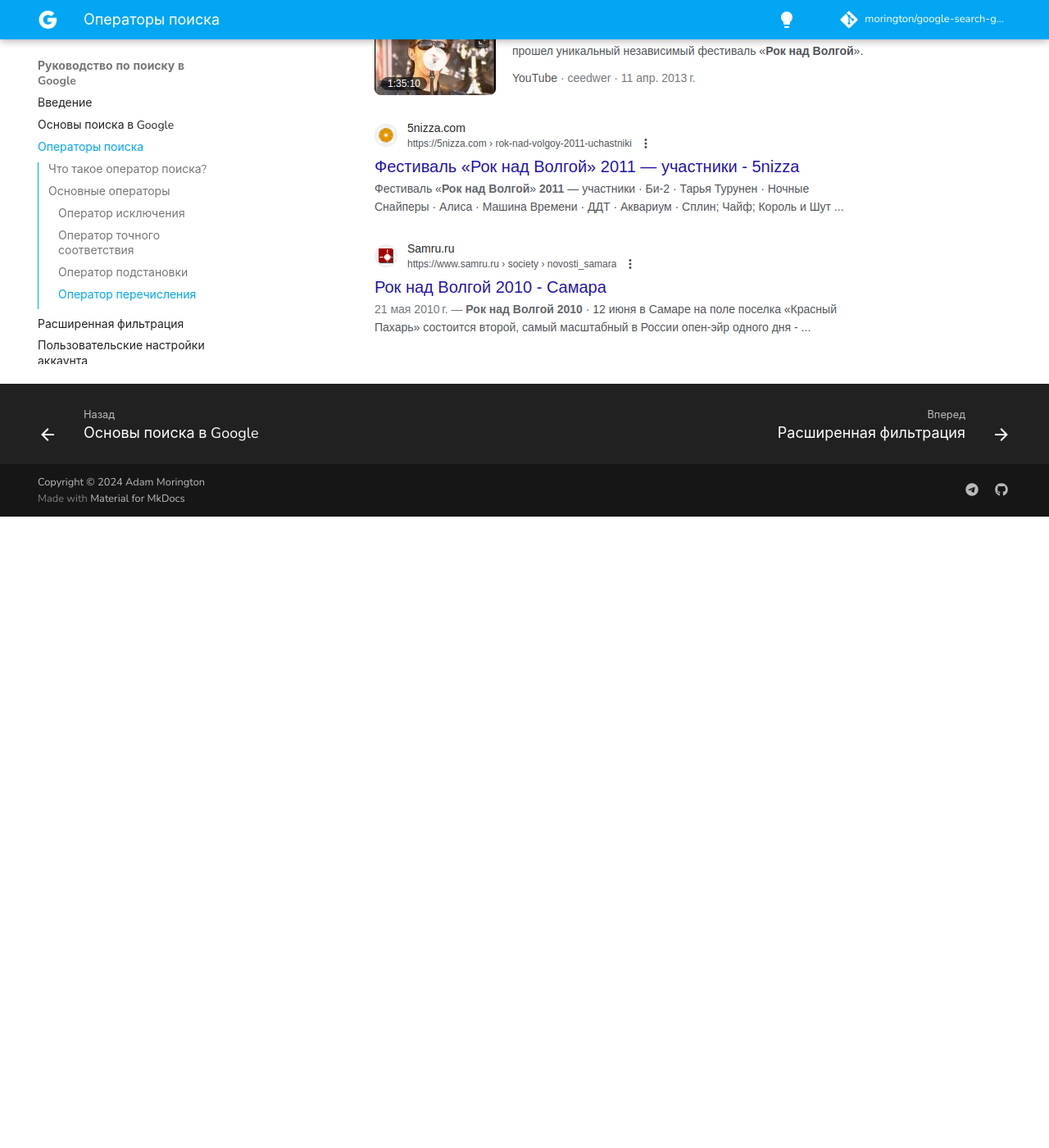
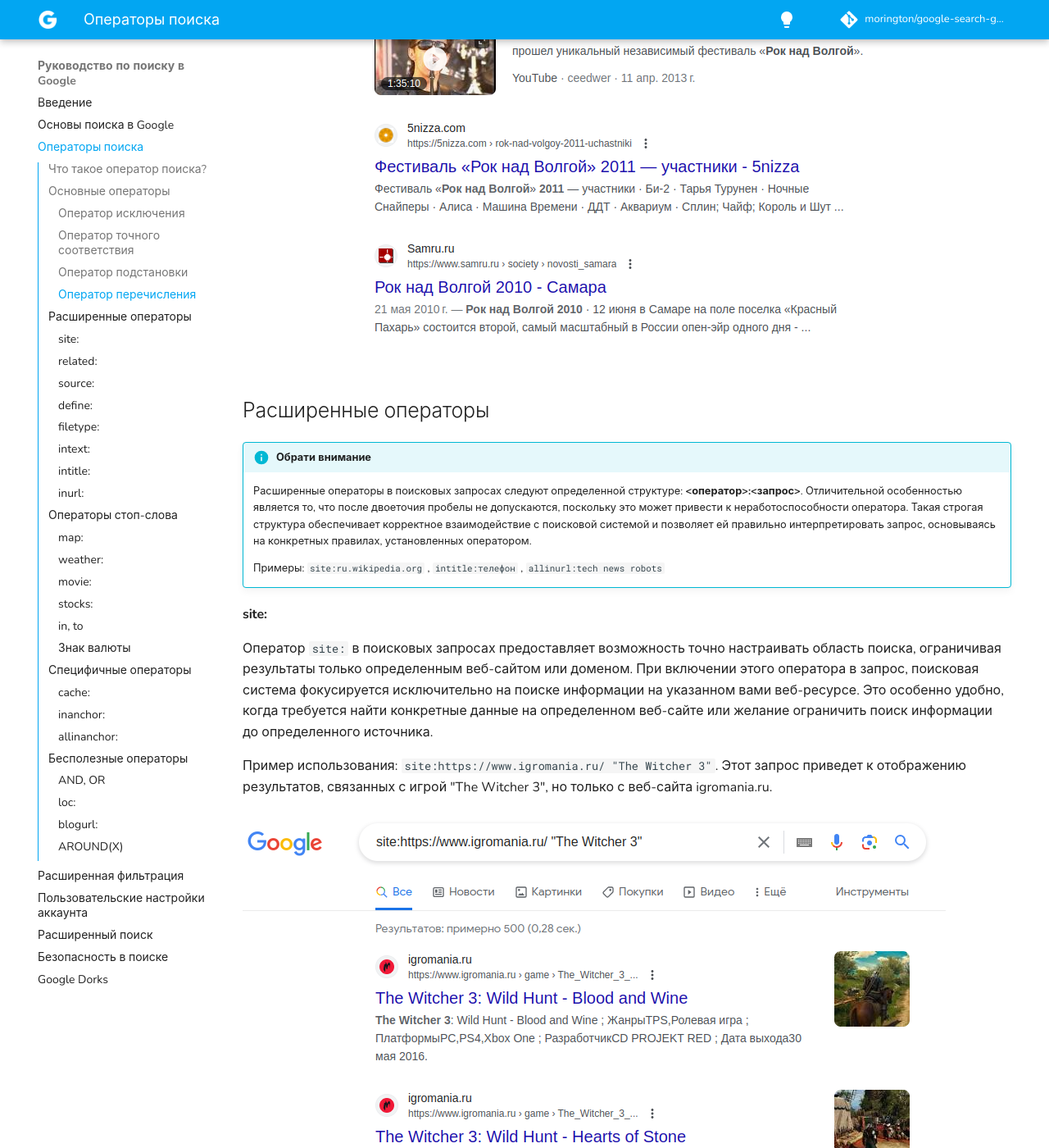
Before and after one commit to morington/google-search-guide, an MkDocs documentation site: the page built from docs/search_operators.md, in a window 1280 px wide and 1400 px high, scrolled down 3757 px. Shown: the whole window at 82% size. Built offline with MkDocs 1.6.1 and Material for MkDocs 9.7.7, drawn with Linux system fonts in a browser that asks for light colours; comment, search, counter and statistics services are not loaded; before the commit the page ends 4387 px from its top, so only the background shows below that; some of the changed text lies outside the part shown.

Commit message:
Comment to adjust the image file structure

```diff
--- a/docs/search_operators.md
+++ b/docs/search_operators.md
@@ -10,7 +10,7 @@
 
 Операторы могут использоваться как самостоятельно, так и в комбинации друг с другом. Таким образом, мы можем формулировать сложные запросы, которые обеспечивают более точные и релевантные результаты. Познакомившись с этими инструментами, мы открываем перед собой возможность значительно улучшить эффективность наших поисковых запросов.
 
-![operations_search_example.png](assets%2Fimages%2Foperations_search_example.png)
+![operations_search_example.png](assets%2Fimages%2Fsearch_operators%2Foperations_search_example.png)
 
 ## Основные операторы
 
@@ -20,7 +20,7 @@
 
 Приведенный в примере запрос `Толстой -Лев` иллюстрирует применение этого метода. Здесь знак минус перед словом "Лев" указывает поисковому движку исключить результаты, содержащие это конкретное слово, что позволяет более точно настроить запрос и получить более релевантные результаты.
 
-![exception_statement_example.png](assets%2Fimages%2Fexception_statement_example.png)
+![exception_statement_example.png](assets%2Fimages%2Fsearch_operators%2Fexception_statement_example.png)
 
 #### Оператор точного соответствия
 
@@ -28,7 +28,7 @@
 
 Приведенный пример, где указана фраза `"Бедный Йорик! Я знал его, Горацио"`, является иллюстрацией использования оператора точного соответствия. В данном контексте поиск будет ориентирован исключительно на точное вхождение указанной фразы, и результаты будут содержать только те документы или тексты, в которых данная фраза представлена без изменений.
 
-![exact_match_operator.png](assets%2Fimages%2Fexact_match_operator.png)
+![exact_match_operator.png](assets%2Fimages%2Fsearch_operators%2Fexact_match_operator.png)
 
 #### Оператор подстановки
 
@@ -36,7 +36,7 @@
 
 Этот оператор становится особенно полезным в случаях, когда пользователь помнит только часть фразы и хочет найти её целиком. Например, запрос `Казань брал, Астрахань брал * не брал` может быть использован для поиска информации о том, какие города царь брал в фильме "Иван Васильевич меняет профессию". Оператор подстановки помогает учесть возможные варианты второй части фразы, что делает поиск более эффективным и удобным.
 
-![substitution_operator.png](assets%2Fimages%2Fsubstitution_operator.png)
+![substitution_operator.png](assets%2Fimages%2Fsearch_operators%2Fsubstitution_operator.png)
 
 #### Оператор перечисления
 
@@ -44,4 +44,71 @@
 
 Например, запрос `Рок над Волгой 2009..2011` позволяет увидеть варианты результатов фестиваля "Рок над Волгой" за период с 2009 по 2011 год.
 
-![enumeration_operator.png](assets%2Fimages%2Fenumeration_operator.png)
+![enumeration_operator.png](assets%2Fimages%2Fsearch_operators%2Fenumeration_operator.png)
+
+## Расширенные операторы
+
+!!! info "Обрати внимание"
+    Расширенные операторы в поисковых запросах следуют определенной структуре: **<оператор>:<запрос>**. Отличительной особенностью является то, что после двоеточия пробелы не допускаются, поскольку это может привести к неработоспособности оператора. Такая строгая структура обеспечивает корректное взаимодействие с поисковой системой и позволяет ей правильно интерпретировать запрос, основываясь на конкретных правилах, установленных оператором.
+
+    Примеры: `site:ru.wikipedia.org` , `intitle:телефон` , `allinurl:tech news robots`
+
+#### site:
+
+Оператор `site:` в поисковых запросах предоставляет возможность точно настраивать область поиска, ограничивая результаты только определенным веб-сайтом или доменом. При включении этого оператора в запрос, поисковая система фокусируется исключительно на поиске информации на указанном вами веб-ресурсе. Это особенно удобно, когда требуется найти конкретные данные на определенном веб-сайте или желание ограничить поиск информации до определенного источника.
+
+Пример использования: `site:https://www.igromania.ru/ "The Witcher 3"`. Этот запрос приведет к отображению результатов, связанных с игрой "The Witcher 3", но только с веб-сайта igromania.ru.
+
+![operator_site.png](assets%2Fimages%2Fsearch_operators%2Foperator_site.png)
+
+#### related:
+
+#### source:
+
+#### define:
+
+#### filetype:
+
+#### intext:
+
+allintitle
+
+#### intitle:
+
+allintitle:
+
+#### inurl:
+
+allinurl:
+
+## Операторы стоп-слова
+
+#### map:
+
+#### weather:
+
+#### movie:
+
+#### stocks:
+
+#### in, to
+
+#### Знак валюты
+
+## Специфичные операторы
+
+#### cache:
+
+#### inanchor:
+
+#### allinanchor:
+
+## Бесполезные операторы
+
+#### AND, OR
+
+#### loc:
+
+#### blogurl:
+
+#### AROUND(X)
--- a/mkdocs.yml
+++ b/mkdocs.yml
@@ -10,8 +10,8 @@
   Copyright &copy; 2024 <a href="https://github.com/morington" target="_blank" rel="noopener">Adam Morington</a>
 
 theme:
-  favicon: assets/guide.png
-  logo: assets/icons8-google-100.png
+  favicon: assets/images/guide.png
+  logo: assets/images/icons8-google-100.png
   name: material
   features:
     # Toc
```
Also changed, not shown: docs/google_search_basics.md (+7 -7 lines), docs/assets/images/google_search_basics/duck_dish_request.png (renamed from docs/assets/images/duck_dish_request.png), docs/assets/images/google_search_basics/duck_query_result.png (renamed from docs/assets/images/duck_query_result.png), docs/assets/images/google_search_basics/google_interface.png (renamed from docs/assets/images/google_interface.png), docs/assets/images/google_search_basics/more_information_on_request_duck.png (renamed from docs/assets/images/more_information_on_request_duck.png), docs/assets/images/google_search_basics/multi_valued_query_option.png (renamed from docs/assets/images/multi_valued_query_option.png), docs/assets/images/google_search_basics/not_a_useful_result.png (renamed from docs/assets/images/not_a_useful_result.png), docs/assets/images/google_search_basics/useless_results.png (renamed from docs/assets/images/useless_results.png), docs/assets/images/icons8-google-100.png (renamed from docs/assets/icons8-google-100.png), docs/assets/images/search_operators/enumeration_operator.png (renamed from docs/assets/images/enumeration_operator.png), docs/assets/images/search_operators/exact_match_operator.png (renamed from docs/assets/images/exact_match_operator.png), docs/assets/images/search_operators/exception_statement_example.png (renamed from docs/assets/images/exception_statement_example.png), docs/assets/images/search_operators/operations_search_example.png (renamed from docs/assets/images/operations_search_example.png), docs/assets/images/search_operators/operator_site.png (added), 2 more files, 1 other file.
